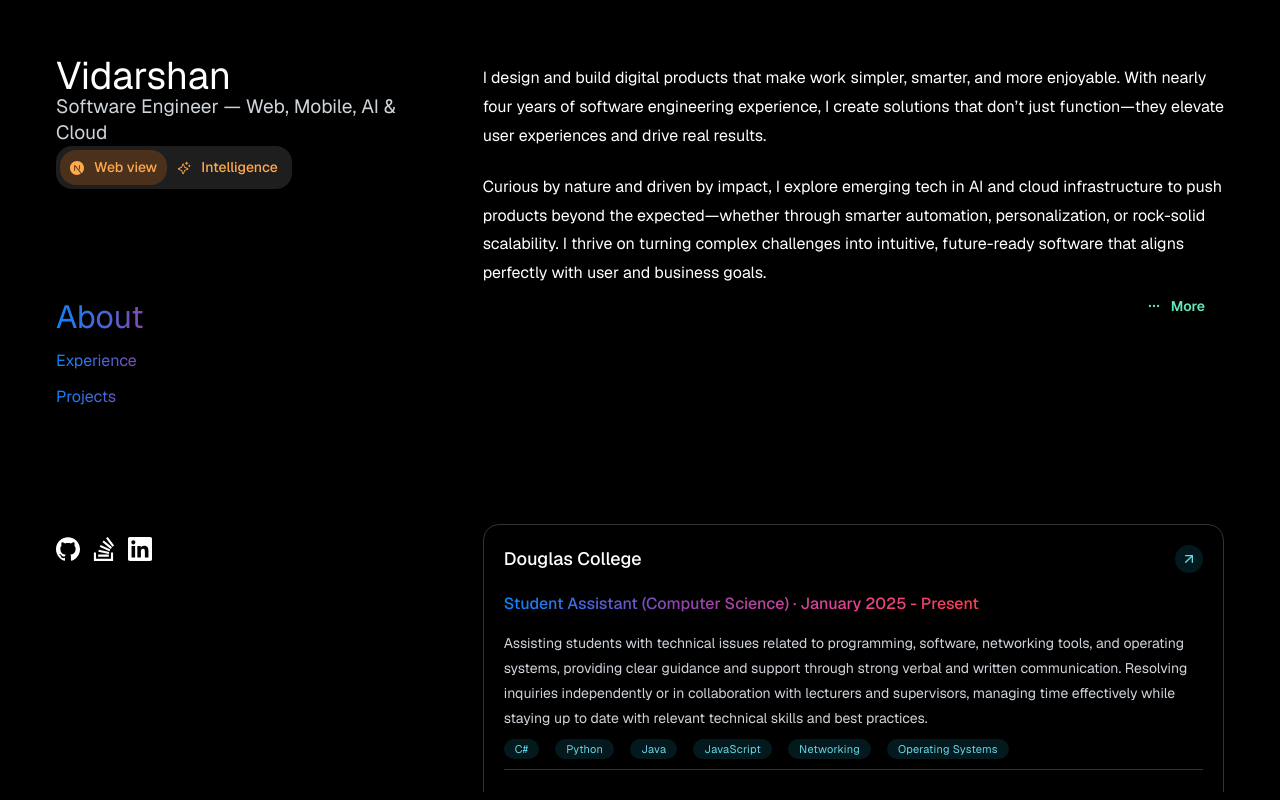
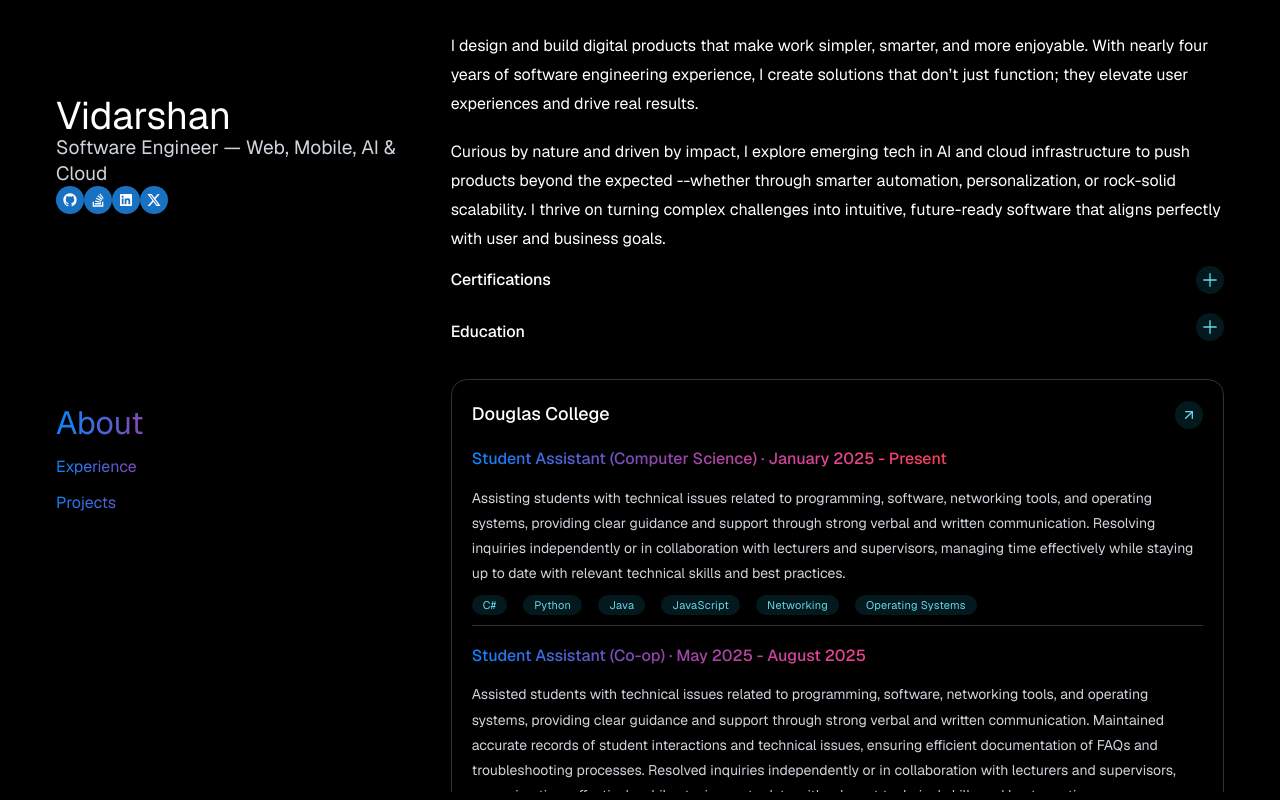
Before and after one commit to vidarshan/portfolio-5, a Next.js app: page / in a window 1280 px wide. Built offline with nearby package versions, Linux system fonts and the light colour scheme.

Commit message:
Added projects

```diff
--- /dev/null
+++ b/src/pages/components/Project.tsx
@@ -0,0 +1,75 @@
+import { ActionIcon, Badge, Box, Card, Flex, Group, Text } from "@mantine/core";
+import Image from "next/image";
+import React from "react";
+import { IProject } from "../interfaces";
+import { FiArrowUpRight, FiGithub } from "react-icons/fi";
+import { RiGithubFill } from "react-icons/ri";
+
+const Project = ({
+  name,
+  image,
+  description,
+  technologies,
+  year,
+  repo,
+  demo,
+}: IProject) => {
+  return (
+    <Card mt="lg" withBorder>
+      <Flex>
+        <Image src={image} alt={name} width={190} height={120} priority />
+        <Flex direction="column">
+          <Box>
+            <Flex align="center" justify="space-between">
+              <Text className="ai-text" size="md" fw={500}>
+                {name} · {year}
+              </Text>
+              <Box>
+                <ActionIcon
+                  size="md"
+                  component="a"
+                  href={repo}
+                  mr={4}
+                  target="_blank"
+                  color="green"
+                  variant="light"
+                >
+                  <RiGithubFill />
+                </ActionIcon>
+                <ActionIcon
+                  size="md"
+                  component="a"
+                  href={demo}
+                  target="_blank"
+                  color="cyan"
+                  variant="light"
+                >
+                  <FiArrowUpRight />
+                </ActionIcon>
+              </Box>
+            </Flex>
+            <Text c="gray" style={{ lineHeight: 1.8 }} size="sm">
+              {description}
+            </Text>
+          </Box>
+          <Group mt="sm" gap="sm">
+            {technologies.map((tag) => (
+              <Badge
+                key={tag}
+                size="md"
+                fw={400}
+                tt="capitalize"
+                variant="light"
+                color="cyan"
+              >
+                {tag}
+              </Badge>
+            ))}
+          </Group>
+        </Flex>
+      </Flex>
+    </Card>
+  );
+};
+
+export default Project;
--- /dev/null
+++ b/src/pages/components/Socials.tsx
@@ -0,0 +1,29 @@
+import { ActionIcon, Flex } from "@mantine/core";
+import React from "react";
+import {
+  RiGithubFill,
+  RiLinkedinBoxFill,
+  RiStackOverflowFill,
+  RiTwitterXFill,
+} from "react-icons/ri";
+
+const Socials = () => {
+  return (
+    <Flex>
+      <ActionIcon>
+        <RiGithubFill />
+      </ActionIcon>
+      <ActionIcon>
+        <RiStackOverflowFill />
+      </ActionIcon>
+      <ActionIcon>
+        <RiLinkedinBoxFill />
+      </ActionIcon>
+      <ActionIcon>
+        <RiTwitterXFill />
+      </ActionIcon>
+    </Flex>
+  );
+};
+
+export default Socials;
--- /dev/null
+++ b/src/pages/data/projects.js
@@ -0,0 +1,97 @@
+const projects = [
+  {
+    name: "Techstop",
+    description:
+      "A sleek e-commerce platform for tech gadgets featuring intuitive navigation, advanced search filters, a seamless shopping cart, and PayPal integration.",
+    image:
+      "https://res.cloudinary.com/dury4s2jk/image/upload/v1685806423/Techstop_jtn9v8.png",
+    repo: "https://github.com/vidarshan/mern-gadget-shop",
+    demo: "https://tech-stop.onrender.com/",
+    tags: "Full-stack",
+    year: "2022",
+    technologies: [
+      "Typescript",
+      "React JS",
+      "Mantine",
+      "Node JS",
+      "Express JS",
+      "Mongo DB",
+      "Paypal API",
+    ],
+  },
+  {
+    name: "Formy",
+    description:
+      "Formy is a versatile platform for creating and sharing customizable questionnaires, supporting multiple question types with easy response collection and clear result analysis.",
+    image:
+      "https://res.cloudinary.com/dury4s2jk/image/upload/v1691914357/Default_hykn5x.png",
+    repo: "https://github.com/vidarshan/formy-questionnaire.git",
+    demo: "https://quesionnaire-builder.vercel.app/home",
+    tags: "Full-stack",
+    year: "2023",
+    technologies: [
+      "Typescript",
+      "React JS",
+      "Mantine",
+      "Node JS",
+      "Express JS",
+      "Mongo DB",
+    ],
+  },
+  {
+    name: "Meal Central",
+    description:
+      "A cross-platform restaurant app with meal management, customization, order tracking, and checkout for streamlined operations and enhanced customer experience.",
+    image:
+      "https://res.cloudinary.com/dury4s2jk/image/upload/v1685806423/Tech_Stop_Mobile_1_tjbuo5.png",
+    repo: "https://github.com/vidarshan/restaurant-app",
+    demo: "https://meal-cart.onrender.com",
+    tags: "Mobile App",
+    year: "2022",
+    technologies: ["Typescript", "React Native", "Redux ToolKit"],
+  },
+  {
+    name: "Techstop Mobile",
+    description:
+      "A mobile e-commerce app for tech gadgets featuring intuitive browsing, secure payments, and order tracking for a seamless shopping experience.",
+    image:
+      "https://res.cloudinary.com/dury4s2jk/image/upload/v1685806423/Tech_Stop_Mobile_mxvgud.png",
+    repo: "https://github.com/vidarshan/techstop-mobile",
+    demo: "https://booking-app-tu3v.onrender.com",
+    tags: "Mobile App",
+    year: "2022",
+    technologies: ["Next JS", "Tailwind CSS", "Strapi", "Postgres"],
+  },
+  {
+    name: "Open Weather",
+    description:
+      "A weather app using Open Weather and Geolocation APIs to provide current conditions, forecasts, and daily outlooks with a clean interface.",
+    image:
+      "https://res.cloudinary.com/dury4s2jk/image/upload/v1685806422/Open_Weather_sbftmm.png",
+    repo: "https://github.com/vidarshan/open-weather-app",
+    demo: "https://beautiful-mandazi-1399bc.netlify.app/",
+    tags: "Frontend",
+    year: "2021",
+    technologies: [
+      "Typescript",
+      "React JS",
+      "Mantine",
+      "Open Weather API",
+      "Geocoding API",
+    ],
+  },
+  {
+    name: "Github Search",
+    description:
+      "A simple app powered by the GitHub API that lets users search profiles, view repositories, and explore starred projects with ease.",
+    image:
+      "https://res.cloudinary.com/dury4s2jk/image/upload/v1685806627/Github_Search_x0sq2n.png",
+    repo: "https://github.com/vidarshan/github-search",
+    demo: "https://github-search-3.vercel.app/",
+    tags: "Frontend",
+    year: "2021",
+    technologies: ["React JS", "Mantine", "Github API"],
+  },
+];
+
+export default projects;
--- a/src/pages/index.tsx
+++ b/src/pages/index.tsx
@@ -4,6 +4,7 @@ import "@mantine/core/styles.css";
 import { Geist, Geist_Mono } from "next/font/google";
 import styles from "@/styles/Home.module.css";
 import {
+  ActionIcon,
   Badge,
   Box,
   Button,
@@ -38,13 +39,27 @@ import {
   ICertificationProps,
   IEducationProps,
   IExperienceProps,
+  IProject,
 } from "./interfaces";
 
 import experience from "@/pages/data/work";
 import education from "@/pages/data/education";
 import certifications from "@/pages/data/certifications";
+import projects from "@/pages/data/projects";
+
 import Certification from "./components/Certification";
 import work from "@/pages/data/work";
+import Project from "./components/Project";
+import { VscAdd } from "react-icons/vsc";
+import {
+  RiAddLargeLine,
+  RiGithubFill,
+  RiLinkedinBoxFill,
+  RiStackOverflowFill,
+  RiSubtractFill,
+  RiTwitterXFill,
+} from "react-icons/ri";
+import Socials from "./components/Socials";
 
 const geistSans = Geist({
   variable: "--font-geist-sans",
@@ -66,7 +81,7 @@ export default function Home() {
         "#8600b3",
         "#0021c8",
         "#323232",
-        "#FD7E1433",
+        "#ffffff",
         "#000000",
         "#000000",
         "#242424d5",
@@ -88,7 +103,8 @@ export default function Home() {
   const sections = ["about", "experience", "projects"];
 
   const [activeSection, setActiveSection] = useState("about");
-  const [opened, setOpened] = useState(false);
+  const [educationOpened, setEducationOpened] = useState(false);
+  const [certificationsOpened, setCertificationsOpened] = useState(false);
 
   useEffect(() => {
     const scrollContainer = document.querySelector("main"); // the Grid.Col main
@@ -146,29 +162,7 @@ export default function Home() {
                   <Title c="gray" size="1.2rem" fw={400} order={2}>
                     Software Engineer — Web, Mobile, AI & Cloud
                   </Title>
-                  <SegmentedControl
-                    data={[
-                      {
-                        value: "web",
-                        label: (
-                          <Center style={{ gap: 10 }}>
-                            <SiNextdotjs />
-                            <span className="apple-text">Web view</span>
-                          </Center>
-                        ),
-                      },
-                      {
-                        value: "ai",
-                        label: (
-                          <Center style={{ gap: 10 }}>
-                            <PiSparkle />
-
-                            <span>Intelligence</span>
-                          </Center>
-                        ),
-                      },
-                    ]}
-                  />
+                  <Socials />
                 </Box>
 
                 <Flex direction="column" component="nav">
@@ -189,13 +183,6 @@ export default function Home() {
                     </Text>
                   ))}
                 </Flex>
-                <Box>
-                  <SiGithub size={24} style={{ marginRight: "12px" }} />
-
-                  <SiStackoverflow size={24} style={{ marginRight: "12px" }} />
-
-                  <SiLinkedin size={24} style={{ marginRight: "12px" }} />
-                </Box>
               </Flex>
             </Grid.Col>
 
@@ -205,72 +192,67 @@ export default function Home() {
               h="100vh"
               component="main"
             >
-              <Box
-                style={{ marginTop: "4rem", marginLeft: "2rem" }}
-                id="about"
-                component="section"
-              >
-                <Text style={{ lineHeight: 1.8 }}>
+              <Box my="xl" id="about" component="section">
+                <Text>
                   I design and build digital products that make work simpler,
                   smarter, and more enjoyable. With nearly four years of
                   software engineering experience, I create solutions that don’t
-                  just function—they elevate user experiences and drive real
+                  just function; they elevate user experiences and drive real
                   results.
                 </Text>
-                <Text style={{ lineHeight: 1.8 }} mt="1.4rem">
+                <Text mt="lg">
                   Curious by nature and driven by impact, I explore emerging
                   tech in AI and cloud infrastructure to push products beyond
-                  the expected—whether through smarter automation,
+                  the expected --whether through smarter automation,
                   personalization, or rock-solid scalability. I thrive on
                   turning complex challenges into intuitive, future-ready
                   software that aligns perfectly with user and business goals.
                 </Text>
-                <Group justify="flex-end">
-                  <Button
-                    leftSection={<FiMoreHorizontal />}
-                    variant="transparent"
-                    size="sm"
-                    color="teal"
-                    onClick={() => setOpened((o) => !o)}
+
+                <Flex my="sm" align="center" justify="space-between">
+                  <Text fw={500}>Certifications</Text>
+                  <ActionIcon
+                    onClick={() =>
+                      setCertificationsOpened(!certificationsOpened)
+                    }
+                    variant="light"
+                    color="cyan"
                   >
-                    {opened ? "Less" : "More"}
-                  </Button>
-                </Group>
-                <Transition
-                  mounted={opened}
-                  duration={600}
-                  timingFunction="ease"
-                  transition="fade-down"
-                  keepMounted
-                >
-                  {(styles) => (
-                    <Box style={styles}>
-                      <Title my="sm" fw={500} order={3}>
-                        Certifications
-                      </Title>
+                    {certificationsOpened ? (
+                      <RiSubtractFill />
+                    ) : (
+                      <RiAddLargeLine />
+                    )}
+                  </ActionIcon>
+                </Flex>
+                {certificationsOpened && (
                   <Grid>
                     {certifications.map((cert: ICertificationProps) => {
                       return <Certification key={cert.title} {...cert} />;
                     })}
                   </Grid>
-                      <Title my="sm" fw={500} order={3}>
+                )}
+                <Flex my="sm" align="center" justify="space-between">
+                  <Text mt="sm" fw={500}>
                     Education
-                      </Title>
+                  </Text>
+                  <ActionIcon
+                    onClick={() => setEducationOpened(!educationOpened)}
+                    variant="light"
+                    color="cyan"
+                  >
+                    {educationOpened ? <RiSubtractFill /> : <RiAddLargeLine />}
+                  </ActionIcon>
+                </Flex>
+                {educationOpened && (
                   <Grid>
                     {education.map((edu: IEducationProps) => {
                       return <Education key={edu.title} {...edu} />;
                     })}
                   </Grid>
+                )}
               </Box>
-                  )}
-                </Transition>
-              </Box>
-              <Box
-                style={{ marginTop: "4rem", marginLeft: "2rem" }}
-                id="experience"
-                mt={200}
-                component="section"
-              >
+              <Box id="experience" component="section">
                 {work.map(({ company, jobs, link }) => (
                   <Experience
                     key={company}
@@ -281,25 +263,37 @@ export default function Home() {
                 ))}
                 {/* <Title order={3}>Experience</Title> */}
               </Box>
-              <Box
-                style={{ marginTop: "4rem", marginLeft: "2rem" }}
-                id="projects"
-                mt={200}
-                component="section"
-              >
+              <Box id="projects" component="section">
+                <SegmentedControl
+                  radius="xl"
+                  size="sm"
+                  variant="filled"
+                  color="dark"
+                  data={[
+                    {
+                      value: "preview",
+                      label: (
+                        <Center style={{ gap: 10 }}>
+                          {/* <IconEye size={16} /> */}
+                          <span>Projects</span>
+                        </Center>
+                      ),
+                    },
+                    {
+                      value: "code",
+                      label: (
+                        <Center style={{ gap: 10 }}>
+                          {/* <IconCode size={16} /> */}
+                          <span>Archive</span>
+                        </Center>
+                      ),
+                    },
+                  ]}
+                />
                 <Text>Projects</Text>
-                <Card p={40}></Card>
-                <Card p={40}></Card>
-                <Card p={40}></Card>
-                <Card p={40}></Card>
-                <Card p={40}></Card>
-                <Card p={40}></Card>
-                <Card p={40}></Card>
-                <Card p={40}></Card>
-                <Card p={40}></Card>
-                <Card p={40}></Card>
-                <Card p={40}></Card>
-                <Card p={40}></Card> <Card p={40}></Card>
+                {projects.map((project) => {
+                  return <Project key={project.name} {...project} />;
+                })}
               </Box>
             </Grid.Col>
           </Grid>
--- a/src/styles/globals.css
+++ b/src/styles/globals.css
@@ -34,11 +34,6 @@ body {
   margin: 0;
 }
 
-
-.mantine-SegmentedControl-innerLabel{
-    color: #ffa94d;
-}
-
 .ai-text {
   background: linear-gradient(
     90deg,
```
Also changed, not shown: next.config.ts (+8 -0 lines), src/pages/components/Experience.tsx (+0 -31 lines), src/pages/components/ModeSwitcher.tsx (added, +30 -0 lines), src/pages/data/certifications.js (+8 -8 lines), src/pages/interfaces/index.tsx (+11 -0 lines). Lines whose indentation alone changed are shown as unchanged.
